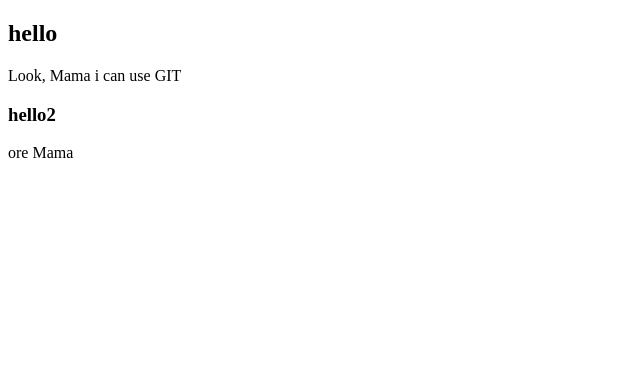
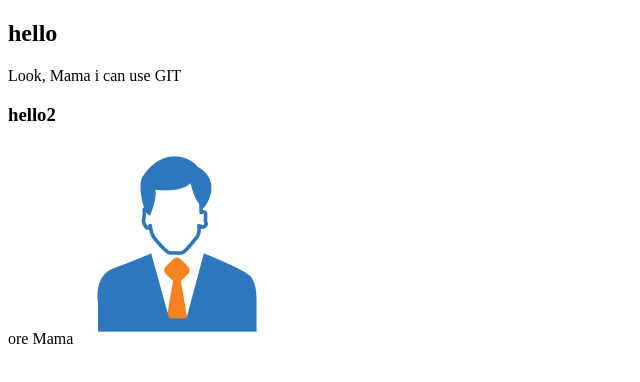
Before and after one commit to iTheProMan/new-try, a plain HTML site: page index.html in a window 1280 px wide. Shown: the whole page, without its empty margins (0-640 px from the left). Drawn offline with Linux system fonts and the light colour scheme.

Commit message:
image added

```diff
--- a/index.html
+++ b/index.html
@@ -5,11 +5,13 @@
     <meta http-equiv="X-UA-Compatible" content="IE=edge">
     <meta name="viewport" content="width=device-width, initial-scale=1.0">
     <title>New Try</title>
+    <link rel="shortcut icon" href="person.png" type="image/x-icon">
 </head>
 <body>
     <h2>hello</h2>
     Look, Mama i can use GIT
     <h3>hello2</h3>
     ore Mama
+    <img src="person.png" alt="">
 </body>
 </html>
```
Also changed, not shown: person.png (added).
